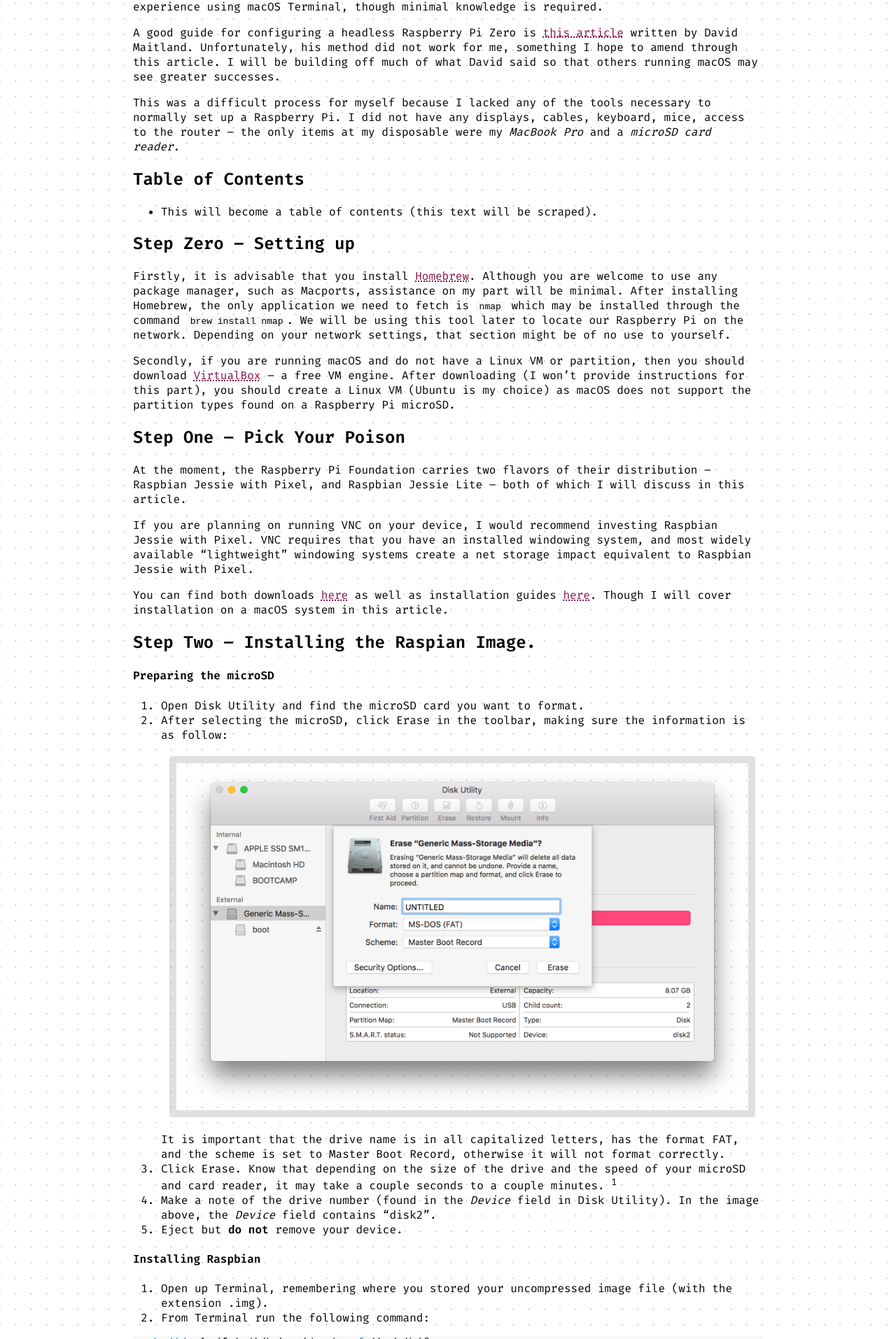
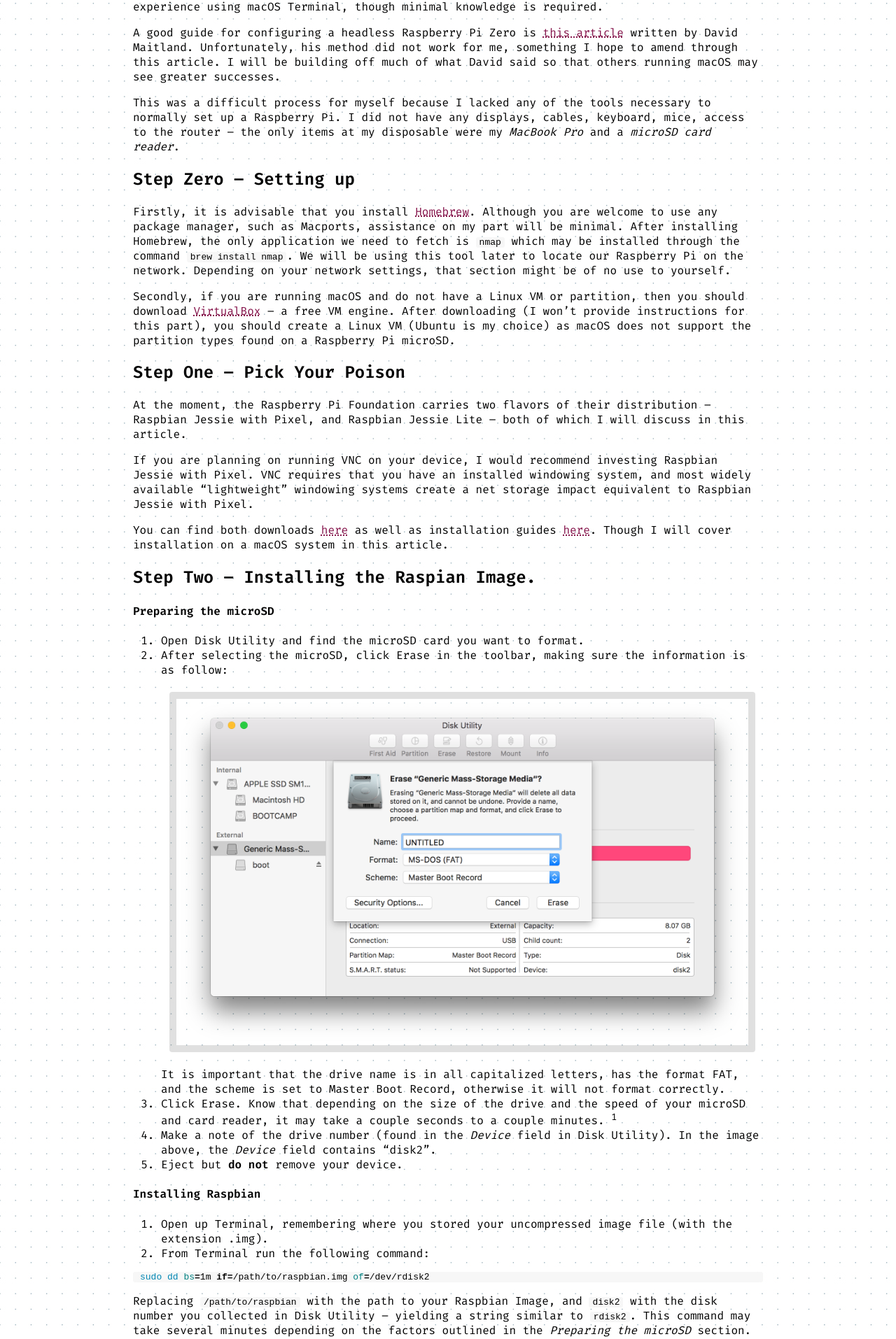
Before and after one commit to FrederickGeek8/freddy.us, a Jekyll site: the page built from _posts/2017-01-03-creating-a-headless-raspberry-pi.md, in a window 1280 px wide. Shown: the part 373-2287 px from the top of the page at 70% size. Built offline with Jekyll 4.4.1, drawn with Linux system fonts in a browser that asks for light colours.

Commit message:
Enforce content max-width for ultra-wide screens
I'm not sure how I went all of this time without pulling up my own
website on my own ultra-wide monitor. It was... unpleasant, to say the
least.

This also comments-out a missing Table of Contents section from the
Raspberry Pi post. I would want to eventually fix it, but I'll likely
forget about it... Sorry...

```diff
--- a/_posts/2017-01-03-creating-a-headless-raspberry-pi.md
+++ b/_posts/2017-01-03-creating-a-headless-raspberry-pi.md
@@ -15,10 +15,10 @@
 
 This was a difficult process for myself because I lacked any of the tools necessary to normally set up a Raspberry Pi. I did not have any displays, cables, keyboard, mice, access to the router – the only items at my disposable were my _MacBook Pro_ and a _microSD card reader_.
 
-## Table of Contents
+<!-- ## Table of Contents
 
 - This will become a table of contents (this text will be scraped).
-  {:toc}
+  {:toc} -->
 
 ## Step Zero – Setting up
 
--- a/_sass/blog.scss
+++ b/_sass/blog.scss
@@ -1,7 +1,5 @@
 .spacer {
-  // display: table;
   display: block;
-  text-align: center;
   margin: 35px auto;
   max-width: 900px;
   text-align: justify;
--- a/_sass/global.scss
+++ b/_sass/global.scss
@@ -100,6 +100,7 @@
 .container,
 #footer {
   width: 75%;
+  max-width: 1440px;
   // background: white;
   // padding: 2em 2em 0;
 }
```
